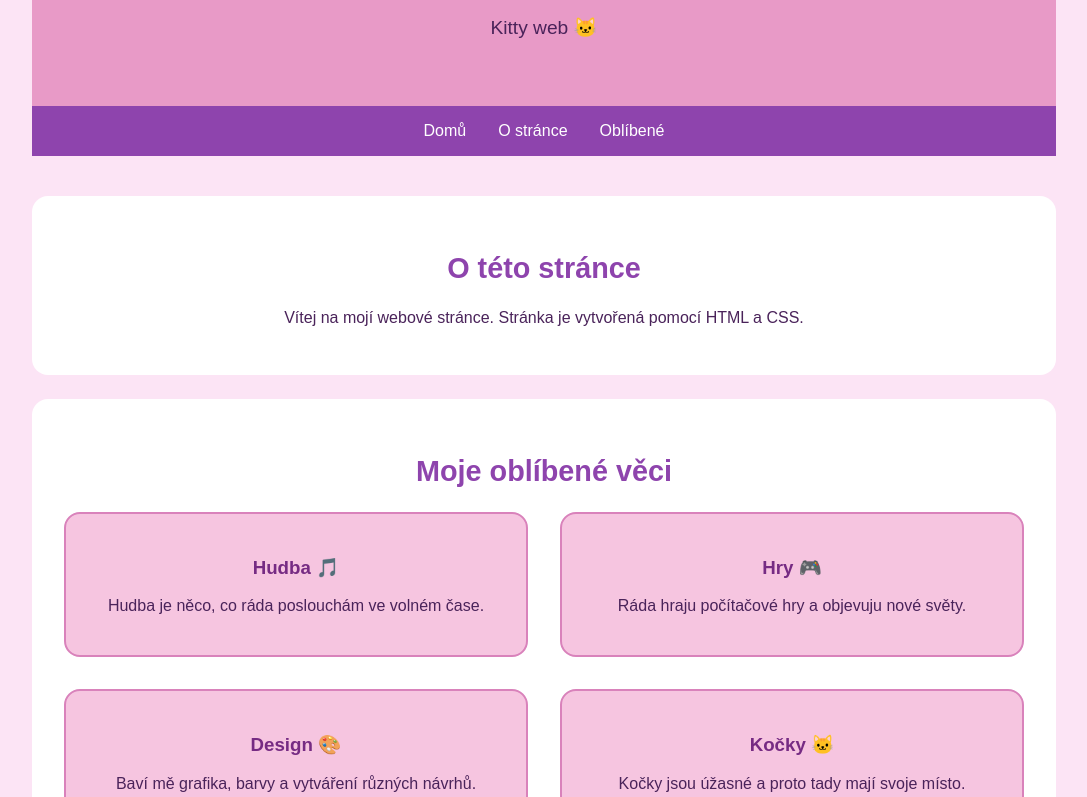
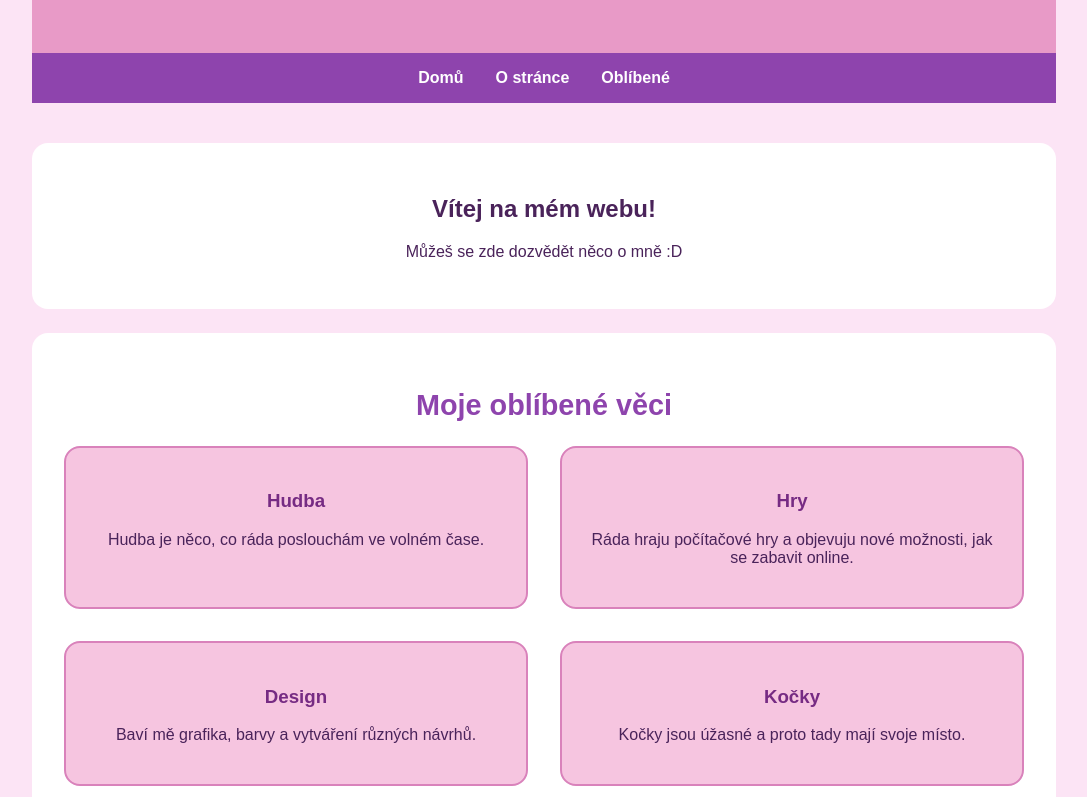
Before and after one commit to AnnSni/2, a plain HTML site: page index.html in a window 1280 px wide. Shown: the part 155-952 px from the top of the page, without its empty margins (96-1183 px from the left). Drawn offline with Linux system fonts and the light colour scheme.

Commit message:
Update and rename index.htm to index.html

```diff
--- a/index.htm
+++ b/index.html
@@ -1,77 +1,61 @@
 <!DOCTYPE html>
-<html lang="cs">
-
+<html lang="cz">
 <head>
     <meta charset="UTF-8">
-
-    <meta name="description" content="Růžová stránka o mých oblíbených věcech a kočkách.">
-    <meta name="keywords" content="růžová, fialová, kočky, hudba, hry, design, HTML, CSS">
-    <meta name="author" content="Student">
-
     <meta name="viewport" content="width=device-width, initial-scale=1.0">
-
+    <meta name="author" content="Anežka Snítilá">
+    <link rel="stylesheet" href="style.css">
     <title>Pink & Purple World</title>
-
-    <link rel="stylesheet" href="style.css">
 </head>
-
 <body>
-
     <header>
         <h1>Pink & Purple World</h1>
-        <p>Kitty web 🐱</p>
     </header>
 
     <nav>
-        <a href="#home">Domů</a>
-        <a href="#about">O stránce</a>
-        <a href="#favorites">Oblíbené</a>
+        <a href="#home"><strong>Domů</strong></a>
+        <a href="#about"><strong>O stránce</strong></a>
+        <a href="#favorites"><strong>Oblíbené</strong></a>
     </nav>
 
     <main id="home">
 
         <section id="about">
-            <h2>O této stránce</h2>
-
-            <p>
-                Vítej na mojí webové stránce.
-                Stránka je vytvořená pomocí HTML a CSS.
-            </p>
+            <h1>Vítej na mém webu!</h1>
+            <p>Můžeš se zde dozvědět něco o mně :D</p>
         </section>
 
         <section id="favorites">
-            <h2>Moje oblíbené věci</h2>
+            <h2><strong>Moje oblíbené věci</strong></h2>
 
             <div class="grid">
 
                 <div class="card">
-                    <h3>Hudba 🎵</h3>
+                    <h3><strong>Hudba</strong></h3>
                     <p>Hudba je něco, co ráda poslouchám ve volném čase.</p>
                 </div>
 
                 <div class="card">
-                    <h3>Hry 🎮</h3>
-                    <p>Ráda hraju počítačové hry a objevuju nové světy.</p>
+                    <h3><strong>Hry</strong></h3>
+                    <p>Ráda hraju počítačové hry a objevuju nové možnosti, jak se zabavit online.</p>
                 </div>
 
                 <div class="card">
-                    <h3>Design 🎨</h3>
+                    <h3><strong>Design</strong></h3>
                     <p>Baví mě grafika, barvy a vytváření různých návrhů.</p>
                 </div>
 
                 <div class="card">
-                    <h3>Kočky 🐱</h3>
+                    <h3><strong>Kočky</strong></h3>
                     <p>Kočky jsou úžasné a proto tady mají svoje místo.</p>
                 </div>
-
             </div>
         </section>
-
     </main>
 
     <footer>
-        <p>© 2026 Pink World</p>
+        <p>© 2026 <strong>Pink & Purple World</strong></p>
     </footer>
-
 </body>
 </html>
+</html>
```
